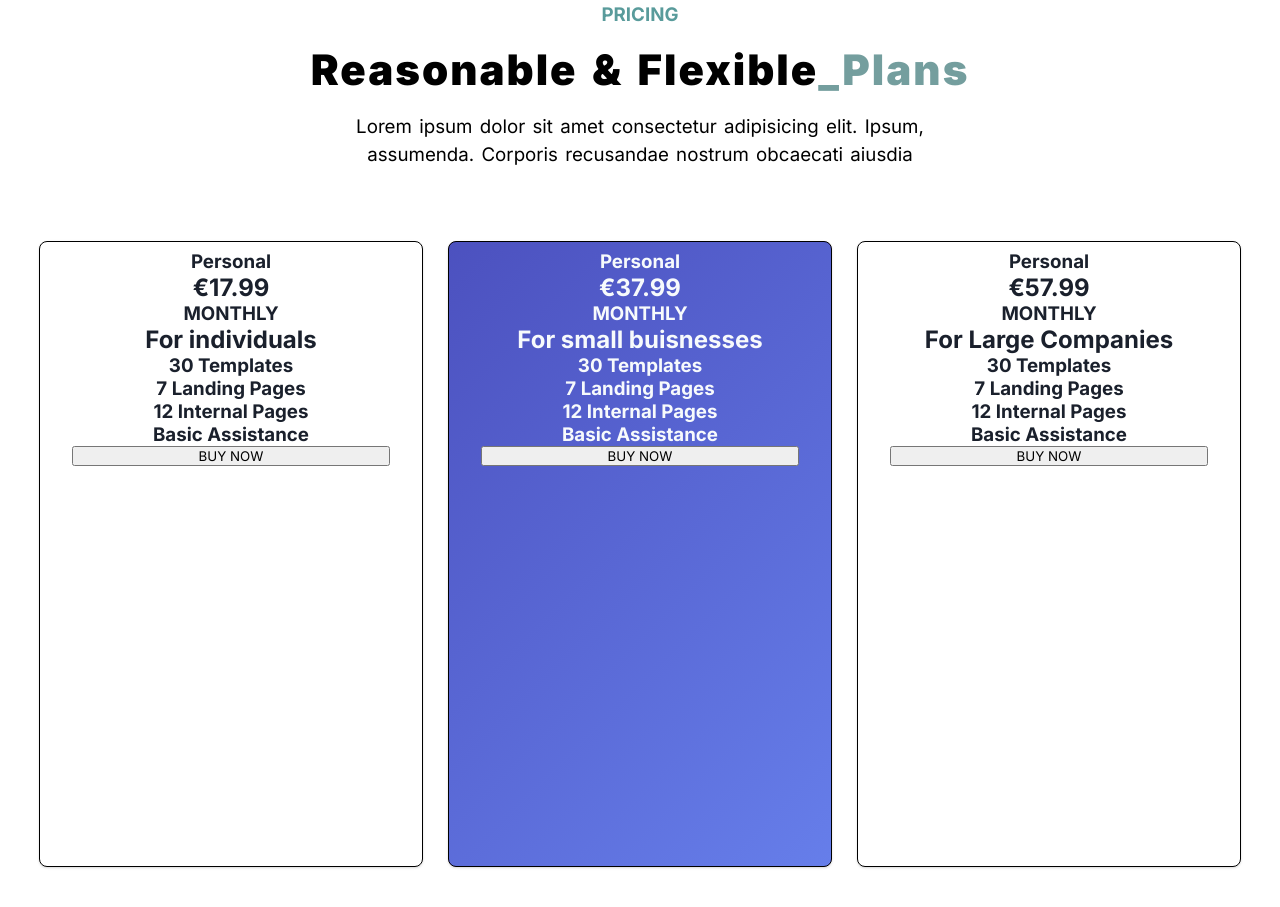
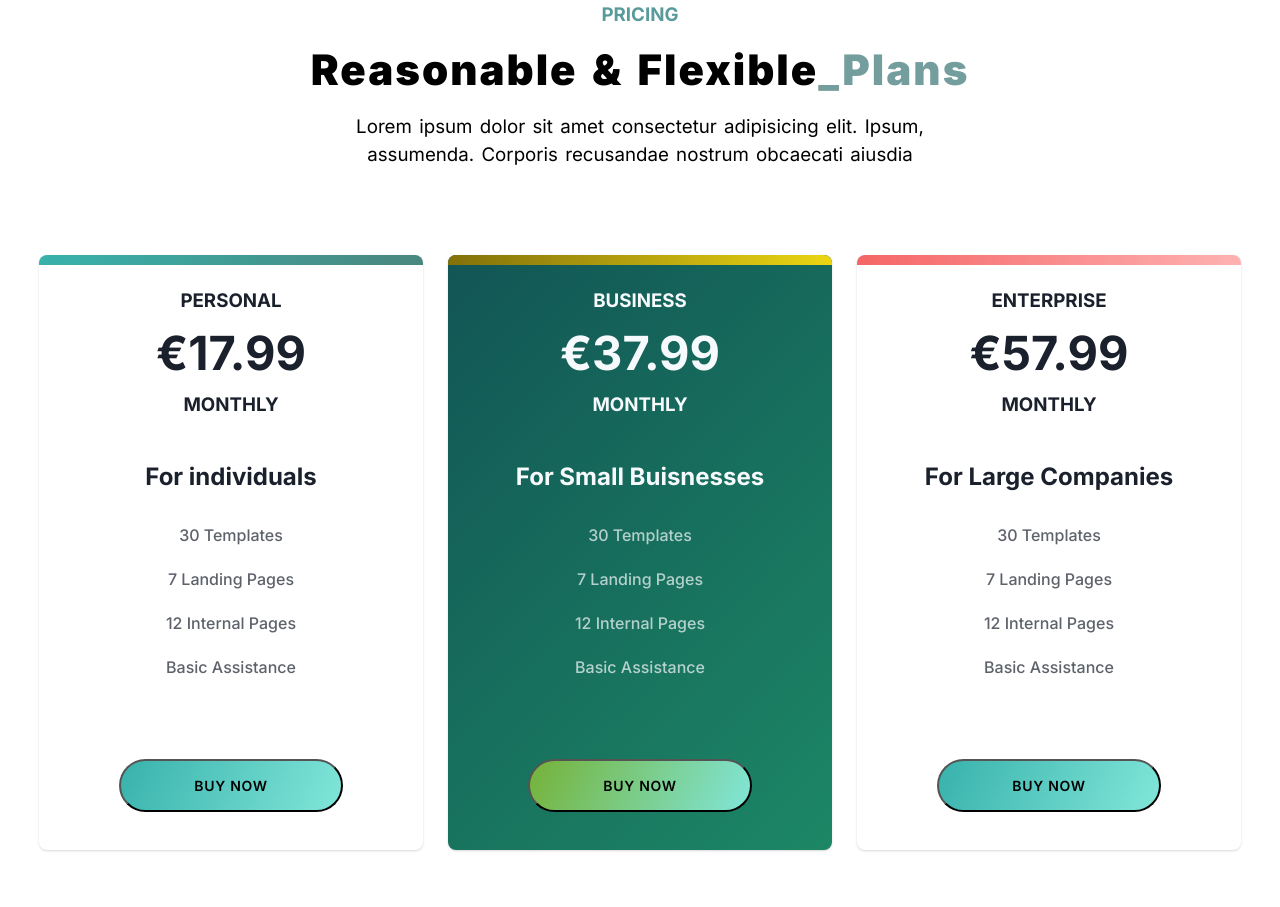
Before and after one commit to zioForas/asdp-webdev-site-navbar, a plain HTML site: page componentd-landingPages/index.html in a window 1280 px wide. Shown: the part 3343-4250 px from the top of the page. Drawn offline with Linux system fonts and the light colour scheme.

```diff
--- a/componentd-landingPages/index.html
+++ b/componentd-landingPages/index.html
@@ -378,52 +378,73 @@
         <div class="container">
           <div class="row">
             <h3 class="h3features center">PRICING</h3>
-            <h1 class="h1work-features center">Reasonable & Flexible<span class="text-effect_1">_Plans</span></h1>
-            <h3 class="h3-plans">Lorem ipsum dolor sit amet consectetur adipisicing elit. Ipsum,
-                                 assumenda. Corporis recusandae nostrum obcaecati aiusdia</h3>
+            <h1 class="h1work-features center">
+              Reasonable & Flexible<span class="text-effect_1">_Plans</span>
+            </h1>
+            <h3 class="h3-plans">
+              Lorem ipsum dolor sit amet consectetur adipisicing elit. Ipsum,
+              assumenda. Corporis recusandae nostrum obcaecati aiusdia
+            </h3>
 
             <div class="plans">
               <div class="plan bqat">
-                  <h3>Personal</h3>
-                  <h2>€17.99</h2>
-                  <h3>MONTHLY</h3>
+                <div class="thing1"></div>
+                <h3 class="Usage">PERSONAL</h3>
+                <h2 class="Price">€17.99</h2>
+                <h3 class="Billing">MONTHLY</h3>
 
-                  <h2>For individuals</h2>
-                  <h3>30 Templates <br>
-                      7 Landing Pages <br>
-                      12 Internal Pages <br>
-                      Basic Assistance </h3>
-                      <button>BUY NOW</button>
+                <div class="line">
+                  <h2 class="buisnesses">For individuals</h2>
+                  <div class="templates">
+                    <h4 class="items">30 Templates</h4>
+                    <h4 class="items">7 Landing Pages</h4>
+                    <h4 class="items">12 Internal Pages</h4>
+                    <h4 class="items">Basic Assistance</h4>
+                  </div>
+                </div>
+                <div class="buttonspace">
+                <button class="buybutton buyleft">BUY NOW</button>
+              </div>
               </div>
 
               <div class="plan bqyt">
-                  <h3>Personal</h3>
-                  <h2>€37.99</h2>
-                  <h3>MONTHLY</h3>
+                <div class="thingmiddle"></div>
+                <h3 class="Usage">BUSINESS</h3>
+                <h2 class="Price">€37.99</h2>
+                <h3 class="Billing">MONTHLY</h3>
 
-                  <h2>For small buisnesses</h2>
-                  <h3>30 Templates <br>
-                      7 Landing Pages <br>
-                      12 Internal Pages <br>
-                      Basic Assistance </h3>
-                      <button class="dogs">BUY NOW</button>
+                <div class="line">
+                  <h2 class="buisnesses">For Small Buisnesses</h2>
+                  <div class="templates">
+                    <h4 class="items">30 Templates</h4>
+                    <h4 class="items">7 Landing Pages</h4>
+                    <h4 class="items">12 Internal Pages</h4>
+                    <h4 class="items">Basic Assistance</h4>
+                  </div>
+                </div>
+                <div class="buttonspace">
+                <button class="buybutton buymiddle">BUY NOW</button>
+              </div>
               </div>
 
               <div class="plan bqat">
-                  <h3>Personal</h3>
-                  <h2>€57.99</h2>
-                  <h3>MONTHLY</h3>
-
-                  <h2>For Large Companies</h2>
-                  <h3>30 Templates <br>
-                      7 Landing Pages <br>
-                      12 Internal Pages <br>
-                      Basic Assistance </h3>
-                      <button>BUY NOW</button>
+                <div class="thing2"></div>
+                <h3 class="Usage">ENTERPRISE</h3>
+                <h2 class="Price">€57.99</h2>
+                <h3 class="Billing">MONTHLY</h3>
+                <div class="line">
+                  <h2 class="buisnesses">For Large Companies</h2>
+                  <div class="templates">
+                    <h4 class="items">30 Templates</h4>
+                    <h4 class="items">7 Landing Pages</h4>
+                    <h4 class="items">12 Internal Pages</h4>
+                    <h4 class="items">Basic Assistance</h4>
                   </div>
-
-
-
+                </div>
+                <div class="buttonspace">
+                <button class="buybutton buyright">BUY NOW</button>
+              </div>
+              </div>
             </div>
           </div>
         </div>
--- a/css/styles.css
+++ b/css/styles.css
@@ -11,6 +11,7 @@ li {
 }
 
 body {
+
   max-width: 100vw;
   padding-bottom: 500px;
 }
@@ -486,16 +487,13 @@ nav {
 .plans{
   display: flex;
   flex-wrap: wrap;
-  padding-top: 8px;
+  padding-top: 22px;
   justify-content: space-evenly;
 }
 
 .plan{
-  width: calc(100%/3);
-  display: flex;
-  flex-direction: column;
+padding-bottom: 38px;
 
-  border: 1px rgb(0, 0, 0) solid;
 }
 
 .bqyt{
@@ -522,8 +520,10 @@ background-clip: border-box;
 background-color: rgba(100,21,255,var(--tw-bg-opacity));
 --tw-text-opacity: 1;
 color: rgba(247,250,252,var(--tw-text-opacity));
-background-image: linear-gradient(135deg, rgb(76, 81, 191) 0%, rgb(102, 126, 234) 100%);
+background-image: linear-gradient(135deg, #125555 0%, rgb(28, 135, 101) 100%);
 }
+
+
 .bqat{
   width: 100%;
   max-width: 24rem;
@@ -544,6 +544,99 @@ background-image: linear-gradient(135deg, rgb(76, 81, 191) 0%, rgb(102, 126, 234
   flex-direction: column;
 }
 
-.dogs{            /*REMOVE THIS DO PROPERLY ITS JUST A PLACEHOLDER*/
-  margin-bottom: 400px;
+.thing1{
+  background: rgba(0, 0, 0, 0) linear-gradient(115deg, rgb(56, 178, 172) 0%, rgb(74, 134, 126) 100%) repeat scroll 0% 0%;
+  border-top-left-radius: 0.5rem;
+border-top-right-radius: 0.5rem;
+position: absolute;
+top: 0px;
+left: 0px;
+right: 0px;
+height: 0.6rem;
 }
+
+.thingmiddle{
+  border-top-left-radius: 0.5rem;
+border-top-right-radius: 0.5rem;
+position: absolute;
+top: 0px;
+left: 0px;
+right: 0px;
+height: 0.6rem;
+  background: rgba(0, 0, 0, 0) linear-gradient(115deg, rgb(130, 112, 10) 0%, rgb(236, 214, 19) 100%) repeat scroll 0% 0%;
+}
+
+.thing2{
+  background: rgba(0, 0, 0, 0) linear-gradient(115deg, rgb(245, 101, 101) 0%, rgb(254, 178, 178) 100%) repeat scroll 0% 0%;
+
+  border-top-left-radius: 0.5rem;
+  border-top-right-radius: 0.5rem;
+  position: absolute;
+  top: 0px;
+  left: 0px;
+  right: 0px;
+  height: 0.6rem;
+}
+
+.Usage{
+  text-align: center;
+  margin: 0 auto;
+padding-top:26px;
+padding-bottom: 12px;
+}
+
+.Price{
+  padding-bottom: 12px;
+font-size: 47px;
+}
+
+.Billing{
+padding-bottom: 46px;
+}
+.buisnesses{
+  padding-bottom: 22px;
+}
+.templates{
+  margin: 0 auto;
+  text-align: center;
+
+}
+.items{
+  font-weight: 500;
+  opacity: 0.7;
+  padding: 12px;
+}
+.line{
+  padding-bottom: 70px;
+}
+
+
+.buybutton{
+  max-width: 14rem;
+ font-weight: 600;
+  --tw-skew-x: 0;
+  --tw-skew-y: 0;
+  --tw-scale-x: 1;
+  --tw-scale-y: 1;
+  --tw-rotate: 0;
+
+  transform: translateX(var(--tw-translate-x)) translateY(var(--tw-translate-y)) rotate(var(--tw-rotate)) skewX(var(--tw-skew-x)) skewY(var(--tw-skew-y)) scaleX(var(--tw-scale-x)) scaleY(var(--tw-scale-y));
+  letter-spacing: 0.05em;
+  text-transform: uppercase;
+  border-radius: 9999px;
+  padding-top: 1rem;
+  width: 100%;
+  padding-bottom: 1rem;
+  font-size: 0.875rem;
+  line-height: inherit;
+}
+
+.buyleft{
+  background: rgba(0, 0, 0, 0) linear-gradient(115deg, rgb(56, 178, 172) 0%, rgb(129, 230, 217) 100%) repeat scroll 0% 0%;
+}
+.buymiddle{
+  background: rgba(0, 0, 0, 0) linear-gradient(115deg, rgb(117, 178, 56) 0%, rgb(129, 230, 217) 100%) repeat scroll 0% 0%;
+}
+.buyright{
+  background: rgba(0, 0, 0, 0) linear-gradient(115deg, rgb(56, 178, 172) 0%, rgb(129, 230, 217) 100%) repeat scroll 0% 0%;
+}
```
Lines whose indentation alone changed are shown as unchanged.
